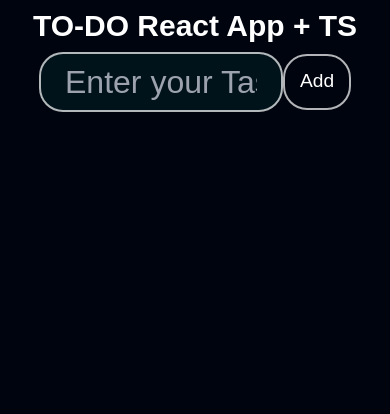
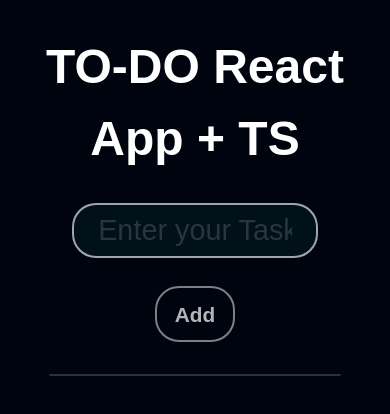
Before and after one commit to arpitv970/todo-reactjs-ts, a React (Create React App) app: page / in a window 390 px wide. Shown: the top 414 px of the page. Built offline with nearby package versions, Linux system fonts and the light colour scheme.

Commit message:
Created responsive UI for Input Bar

```diff
--- a/src/App.tsx
+++ b/src/App.tsx
@@ -3,10 +3,11 @@
 const App: React.FC = () => {
     return (
         <div className='font-poppins bg-primary h-[100vh] w-full overflow-hidden text-white'>
-            <h1 className='sm:text-3xl text-5xl font-bold text-center mx-auto my-[2%]'>
-                TO-DO React App + TS
+            <h1 className='xs:text-[0.5rem] sm:text-[2rem] md:text-[3rem] text-[5rem] font-bold text-center mx-auto sm:mt-[8%]  my-[2%]'>
+                TO-DO <br className='sm:block md:hidden hidden' /> React App + TS
             </h1>
             <InputBar />
+            <div className='w-[75vw] h-0 items-center justify-center mx-auto sm:mt-[2rem] mt-[3rem] border border-dimWhite opacity-25 rounded-full' />
         </div>
     );
 };
--- a/src/components/InputBar.tsx
+++ b/src/components/InputBar.tsx
@@ -1,11 +1,11 @@
 const InputBar = () => {
     return (
-        <span className='flex items-center mx-auto p-auto justify-evenly w-[80vw]'>
+        <span className='flex sm:flex-col sm:h-[max] items-center mx-auto p-auto justify-evenly sm:w-[70vw] w-[80vw]'>
             <input
-                className='text-dimWhite bg-dimBlue hover:border-white transition-all duration-300 ease-in-out items-center mx-auto px-[1.5rem] py-1 w-[90%] h-max text-[2rem] rounded-3xl outline-none border-2 border-dimWhite'
+                className='text-dimWhite placeholder-dimWhite placeholder:opacity-25 bg-dimBlue hover:border-white opacity-90 transition-all duration-300 ease-in-out items-center sm:my-5 mx-auto px-[1.5rem] py-1 w-[90%] h-max sm:text-[1.8rem] text-[2rem] rounded-3xl outline-none border-2 border-dimWhite'
                 placeholder='Enter your Task'
             ></input>
-            <button className='text-[1.2rem] border-2 border-dimWhite hover:bg-dimBlue hover:border-white transition-all duration-300 ease-in-out rounded-3xl flex items-center justify-center text-center w-[5rem] h-[3.5rem] my-auto mx-auto'>
+            <button className='text-[1.3rem] font-semibold border-2 border-dimWhite hover:bg-dimBlue opacity-70 hover:opacity-100 transition-all duration-300 ease-in-out rounded-3xl flex items-center justify-center text-center w-[5rem] h-[3.5rem] sm:mt-2 my-auto mx-auto mb-0'>
                 Add
             </button>
         </span>
```
